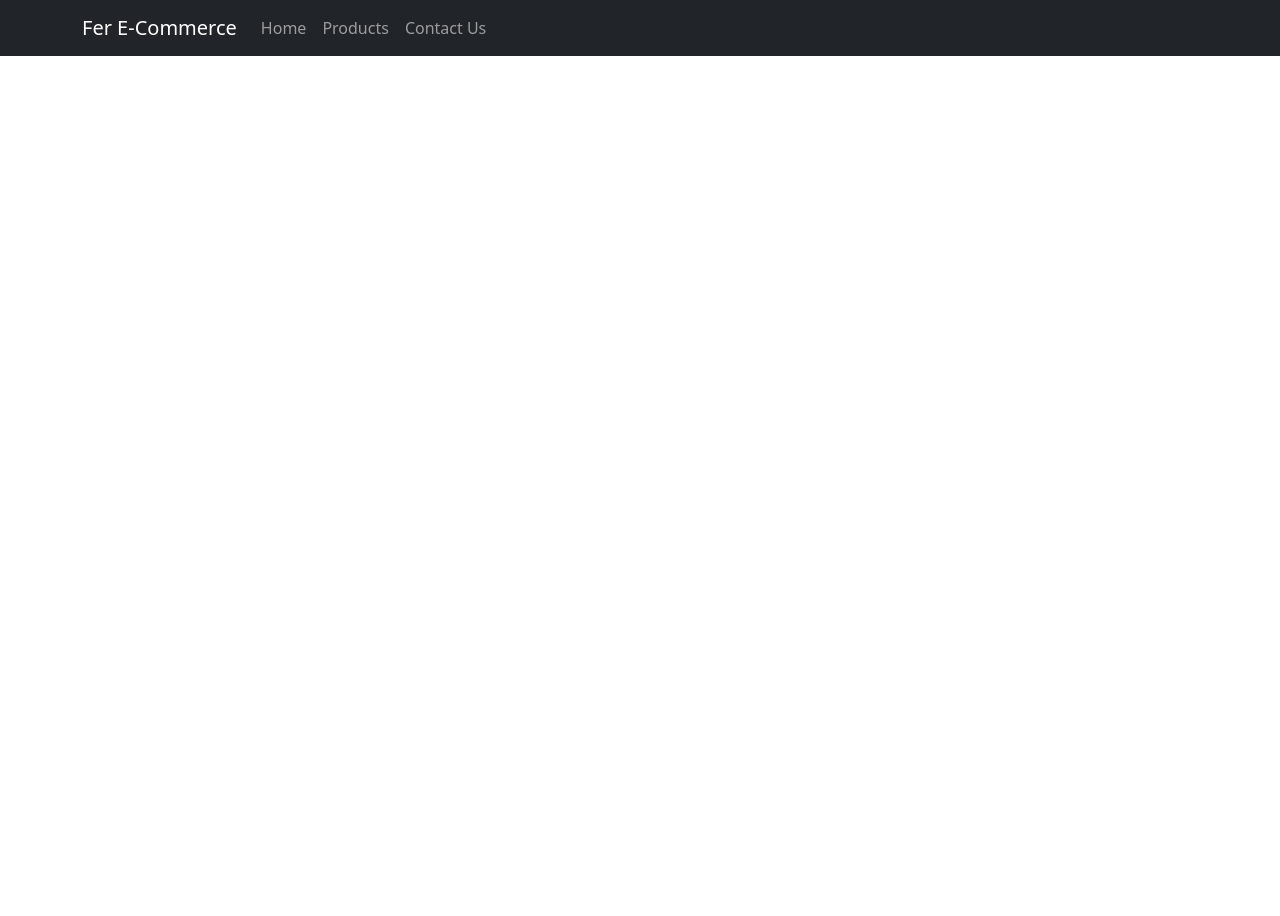
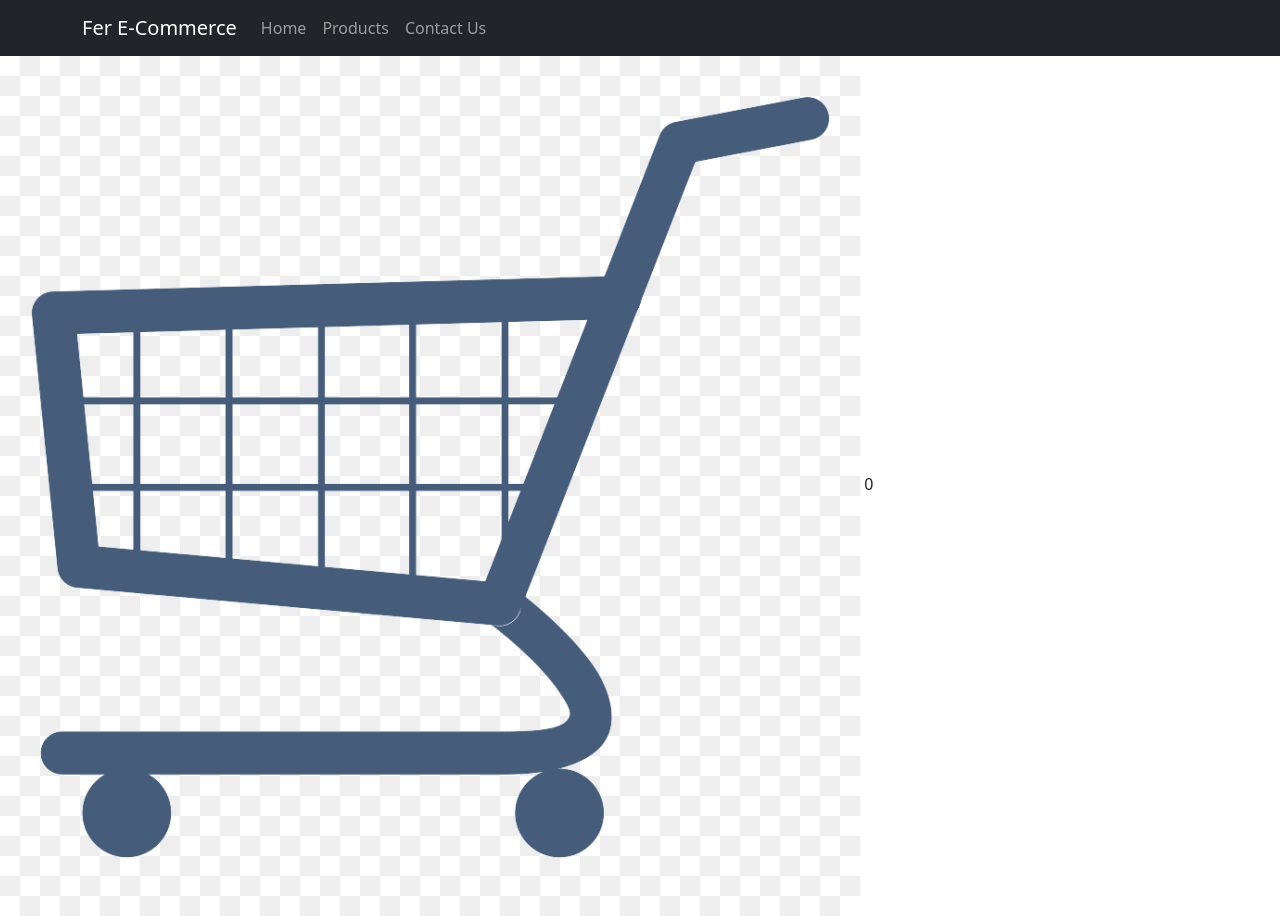
Before and after one commit to fmolachino/react-shopping-cart, a React (Create React App) app: page / in a window 1280 px wide. Before the commit the page ends 800 px from the top, so only its background shows below. Built offline with nearby package versions, Linux system fonts and the light colour scheme.

Commit message:
added CartWidget, cleaned the nesting on App

```diff
--- a/src/App.js
+++ b/src/App.js
@@ -1,7 +1,12 @@
+import { CartWidget } from "./components/CartWidget";
 import { NavBar } from "./components/NavBar"
 
-function App() {
-  return <NavBar />
+export default function App() {
+  return (
+    <>
+      <NavBar />
+      <CartWidget />
+    </>
+  )
+
 }
-
-export default App;
--- /dev/null
+++ b/src/components/CartWidget.jsx
@@ -0,0 +1,7 @@
+import cartIcon from "../assets/cartIcon.png"
+
+
+export const CartWidget = () =>
+    <>
+        <img src={cartIcon} alt="shopping cart icon" /> <span>0</span>
+    </>
--- a/src/components/NavBar.jsx
+++ b/src/components/NavBar.jsx
@@ -2,8 +2,6 @@ import Container from 'react-bootstrap/Container';
 import Nav from 'react-bootstrap/Nav';
 import Navbar from 'react-bootstrap/Navbar';
 
-//TODO:
-//import cart from "../assets/cartIcon.png"
 
 //navBar items:
 const navMenu = [
@@ -22,6 +20,5 @@ export const NavBar = () => (
           <Nav.Link key={item.text} href={item.link}>{item.text}</Nav.Link>)}
       </Nav>
     </Container>
-      {/* <img src={cart} alt="shopping cart icon" /> 0 */}
   </Navbar>
 )
```
Also changed, not shown: src/assets/cartIcon.png (added).
